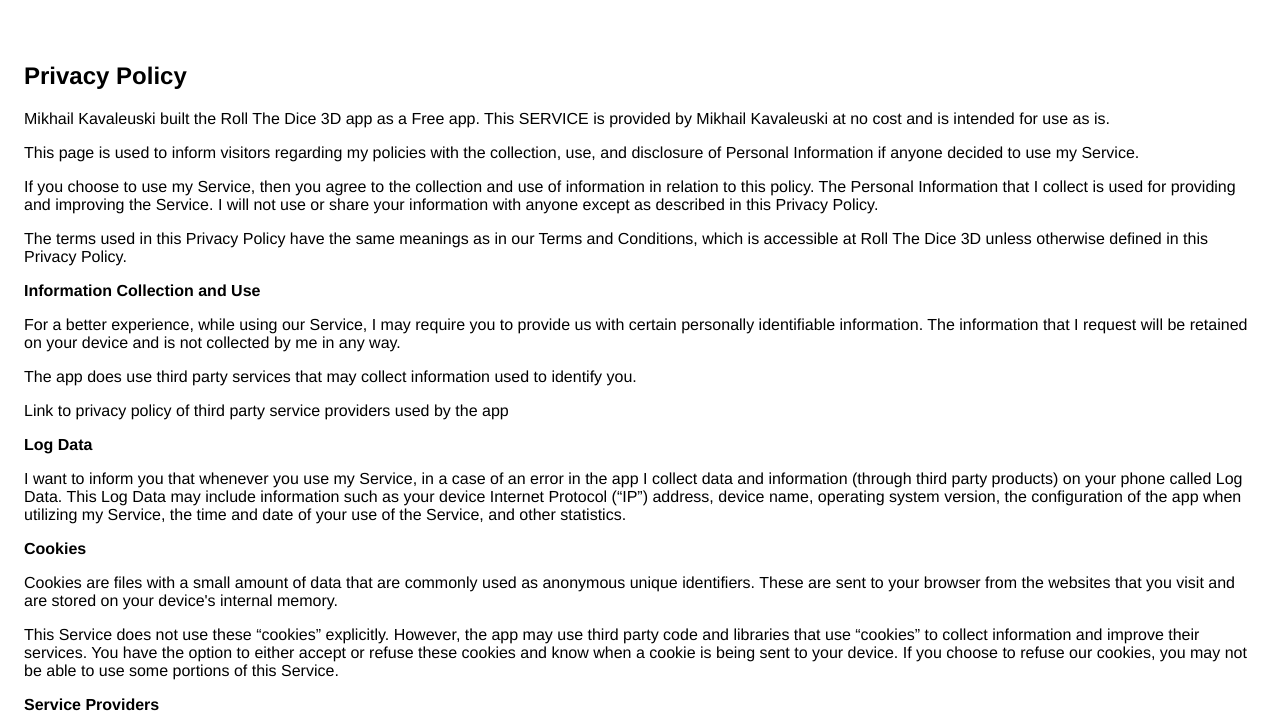
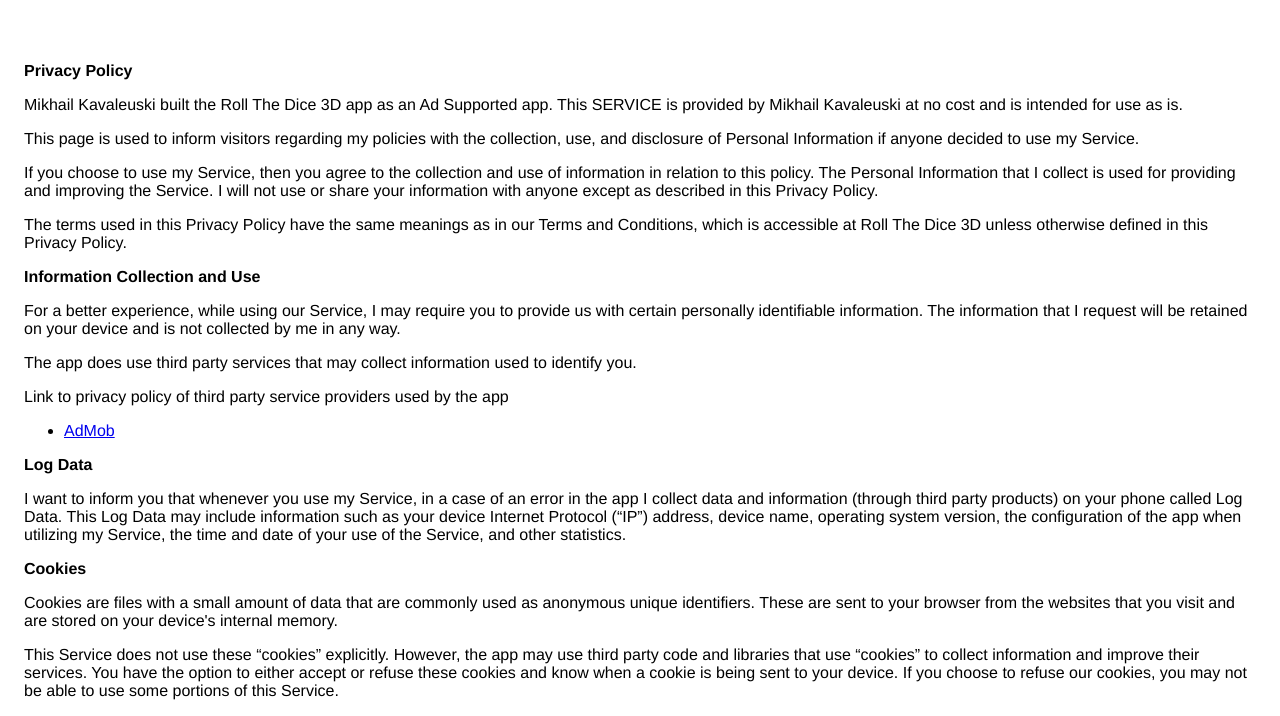
Before and after one commit to iXasthur/mk_support, a plain HTML site: page rtd3d_pp.html in a window 1280 px wide. Shown: the part 84-800 px from the top of the page. Drawn offline with Linux system fonts and the light colour scheme.

Commit message:
Updated Roll The Dice 3D and Snake and colors policies

```diff
--- a/rtd3d_pp.html
+++ b/rtd3d_pp.html
@@ -9,112 +9,103 @@
 </head>
 <body>
     <h1 style="margin-bottom: 2em"><a href="index.html">RETURN TO MAIN PAGE</a></h1>
-    <h2>Privacy Policy</h2> <p>
+    <strong>Privacy Policy</strong> <p>
         Mikhail Kavaleuski built the Roll The Dice 3D app as
-        a Free app. This SERVICE is provided by
-        Mikhail Kavaleuski at no cost and is intended for
-        use as is.
+        an Ad Supported app. This SERVICE is provided by
+        Mikhail Kavaleuski at no cost and is intended for use as
+        is.
     </p> <p>
-        This page is used to inform visitors regarding
-        my policies with the collection, use, and
-        disclosure of Personal Information if anyone decided to use
-        my Service.
+        This page is used to inform visitors regarding my
+        policies with the collection, use, and disclosure of Personal
+        Information if anyone decided to use my Service.
     </p> <p>
-        If you choose to use my Service, then you agree
-        to the collection and use of information in relation to this
+        If you choose to use my Service, then you agree to
+        the collection and use of information in relation to this
         policy. The Personal Information that I collect is
-        used for providing and improving the Service.
-        I will not use or share your
-        information with anyone except as described in this Privacy
-        Policy.
+        used for providing and improving the Service. I will not use or share your information with
+        anyone except as described in this Privacy Policy.
     </p> <p>
         The terms used in this Privacy Policy have the same meanings
         as in our Terms and Conditions, which is accessible at
-        Roll The Dice 3D unless otherwise defined in this Privacy
-        Policy.
+        Roll The Dice 3D unless otherwise defined in this Privacy Policy.
     </p> <p><strong>Information Collection and Use</strong></p> <p>
-        For a better experience, while using our Service,
-        I may require you to provide us with certain
-        personally identifiable information. The
-        information that I request will be
-        retained on your device and is not collected by me in any way.
-    </p> <p>
+        For a better experience, while using our Service, I
+        may require you to provide us with certain personally
+        identifiable information. The information that
+        I request will be retained on your device and is not collected by me in any way.
+    </p> <div><p>
         The app does use third party services that may collect
         information used to identify you.
-    </p> <div><p>
-        Link to privacy policy of third party service providers
-        used by the app
-    </p> <ul><!----><!----><!----><!----><!----><!----><!----><!----><!----><!----><!----><!----><!----><!----></ul></div> <p><strong>Log Data</strong></p> <p>
-        I want to inform you that whenever
-        you use my Service, in a case of an error in the
-        app I collect data and information (through third
-        party products) on your phone called Log Data. This Log Data
-        may include information such as your device Internet
-        Protocol (“IP”) address, device name, operating system
-        version, the configuration of the app when utilizing
-        my Service, the time and date of your use of the
-        Service, and other statistics.
+    </p> <p>
+        Link to privacy policy of third party service providers used
+        by the app
+    </p> <ul><!----><li><a href="https://support.google.com/admob/answer/6128543?hl=en" target="_blank" rel="noopener noreferrer">AdMob</a></li><!----><!----><!----><!----><!----><!----><!----><!----><!----><!----><!----><!----><!----><!----><!----><!----><!----><!----><!----><!----><!----></ul></div> <p><strong>Log Data</strong></p> <p>
+        I want to inform you that whenever you
+        use my Service, in a case of an error in the app
+        I collect data and information (through third party
+        products) on your phone called Log Data. This Log Data may
+        include information such as your device Internet Protocol
+        (“IP”) address, device name, operating system version, the
+        configuration of the app when utilizing my Service,
+        the time and date of your use of the Service, and other
+        statistics.
     </p> <p><strong>Cookies</strong></p> <p>
         Cookies are files with a small amount of data that are
-        commonly used as anonymous unique identifiers. These are
-        sent to your browser from the websites that you visit and
-        are stored on your device's internal memory.
+        commonly used as anonymous unique identifiers. These are sent
+        to your browser from the websites that you visit and are
+        stored on your device's internal memory.
     </p> <p>
-        This Service does not use these “cookies” explicitly.
-        However, the app may use third party code and libraries that
-        use “cookies” to collect information and improve their
-        services. You have the option to either accept or refuse
-        these cookies and know when a cookie is being sent to your
-        device. If you choose to refuse our cookies, you may not be
-        able to use some portions of this Service.
+        This Service does not use these “cookies” explicitly. However,
+        the app may use third party code and libraries that use
+        “cookies” to collect information and improve their services.
+        You have the option to either accept or refuse these cookies
+        and know when a cookie is being sent to your device. If you
+        choose to refuse our cookies, you may not be able to use some
+        portions of this Service.
     </p> <p><strong>Service Providers</strong></p> <p>
-        I may employ third-party companies
-        and individuals due to the following reasons:
+        I may employ third-party companies and
+        individuals due to the following reasons:
     </p> <ul><li>To facilitate our Service;</li> <li>To provide the Service on our behalf;</li> <li>To perform Service-related services; or</li> <li>To assist us in analyzing how our Service is used.</li></ul> <p>
-        I want to inform users of this
-        Service that these third parties have access to your
-        Personal Information. The reason is to perform the tasks
-        assigned to them on our behalf. However, they are obligated
-        not to disclose or use the information for any other
-        purpose.
+        I want to inform users of this Service
+        that these third parties have access to your Personal
+        Information. The reason is to perform the tasks assigned to
+        them on our behalf. However, they are obligated not to
+        disclose or use the information for any other purpose.
     </p> <p><strong>Security</strong></p> <p>
-        I value your trust in providing us
-        your Personal Information, thus we are striving to use
-        commercially acceptable means of protecting it. But remember
-        that no method of transmission over the internet, or method
-        of electronic storage is 100% secure and reliable, and
-        I cannot guarantee its absolute security.
+        I value your trust in providing us your
+        Personal Information, thus we are striving to use commercially
+        acceptable means of protecting it. But remember that no method
+        of transmission over the internet, or method of electronic
+        storage is 100% secure and reliable, and I cannot
+        guarantee its absolute security.
     </p> <p><strong>Links to Other Sites</strong></p> <p>
-        This Service may contain links to other sites. If you click
-        on a third-party link, you will be directed to that site.
-        Note that these external sites are not operated by
-        me. Therefore, I strongly advise you to
-        review the Privacy Policy of these websites.
-        I have no control over and assume no
-        responsibility for the content, privacy policies, or
-        practices of any third-party sites or services.
+        This Service may contain links to other sites. If you click on
+        a third-party link, you will be directed to that site. Note
+        that these external sites are not operated by me.
+        Therefore, I strongly advise you to review the
+        Privacy Policy of these websites. I have
+        no control over and assume no responsibility for the content,
+        privacy policies, or practices of any third-party sites or
+        services.
     </p> <p><strong>Children’s Privacy</strong></p> <p>
         These Services do not address anyone under the age of 13.
         I do not knowingly collect personally
         identifiable information from children under 13. In the case
         I discover that a child under 13 has provided
-        me with personal information,
-        I immediately delete this from our servers. If you
-        are a parent or guardian and you are aware that your child
-        has provided us with personal information, please contact
-        me so that I will be able to do
-        necessary actions.
+        me with personal information, I immediately
+        delete this from our servers. If you are a parent or guardian
+        and you are aware that your child has provided us with
+        personal information, please contact me so that
+        I will be able to do necessary actions.
     </p> <p><strong>Changes to This Privacy Policy</strong></p> <p>
         I may update our Privacy Policy from
         time to time. Thus, you are advised to review this page
         periodically for any changes. I will
-        notify you of any changes by posting the new Privacy Policy
-        on this page. These changes are effective immediately after
-        they are posted on this page.
-    </p> <p><strong>Contact Us</strong></p> <p>
-        If you have any questions or suggestions about
-        my Privacy Policy, do not hesitate to contact
-        me at https://ixasthur.github.io/mk_support/.
+        notify you of any changes by posting the new Privacy Policy on
+        this page.
+    </p> <p>This policy is effective as of 2020-08-14</p> <p><strong>Contact Us</strong></p> <p>
+        If you have any questions or suggestions about my
+        Privacy Policy, do not hesitate to contact me at https://ixasthur.github.io/mk_support/.
     </p>
 </body>
 </html>
```
Also changed, not shown: ic2d_pp.html (+71 -80 lines).
